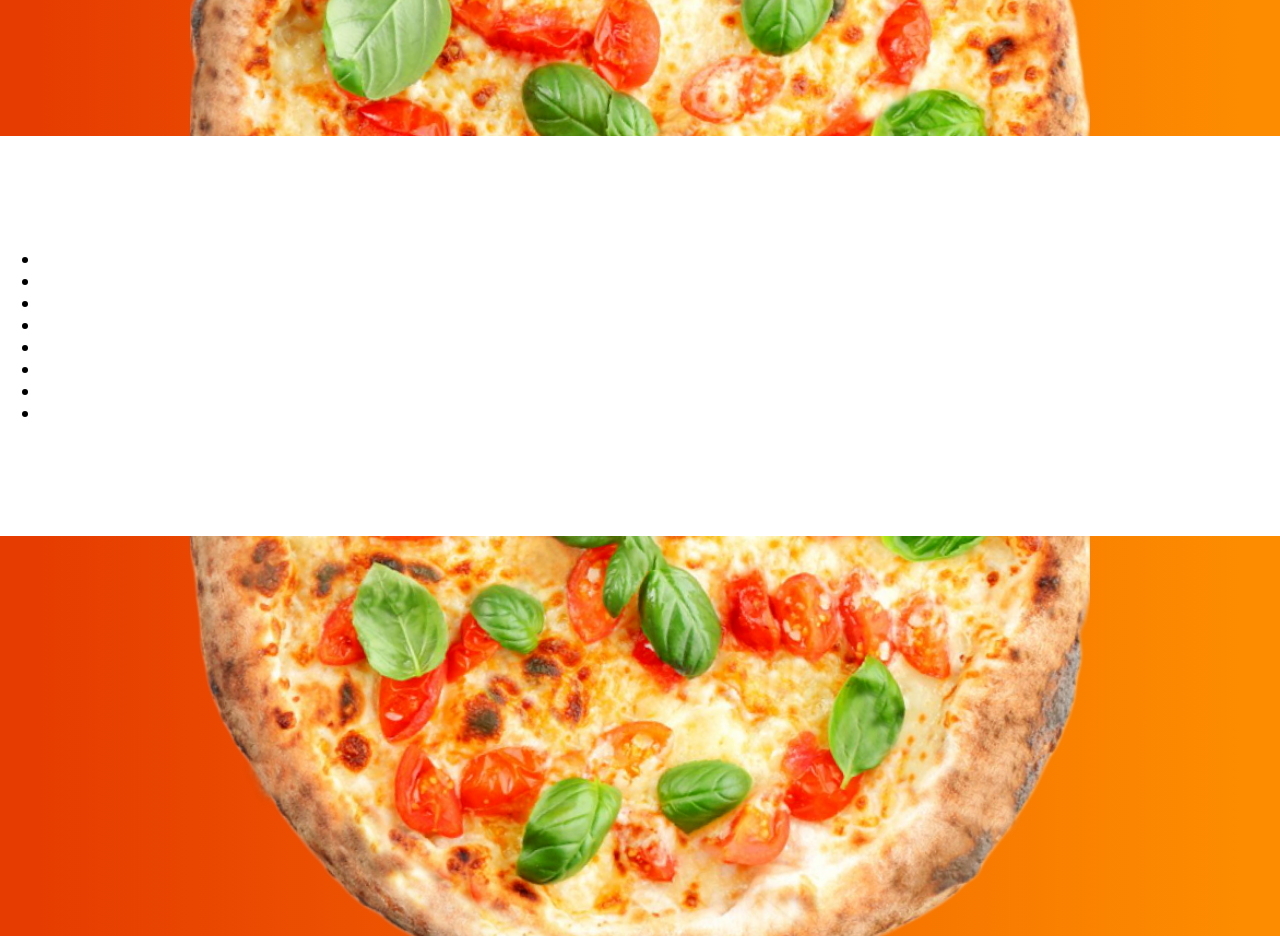
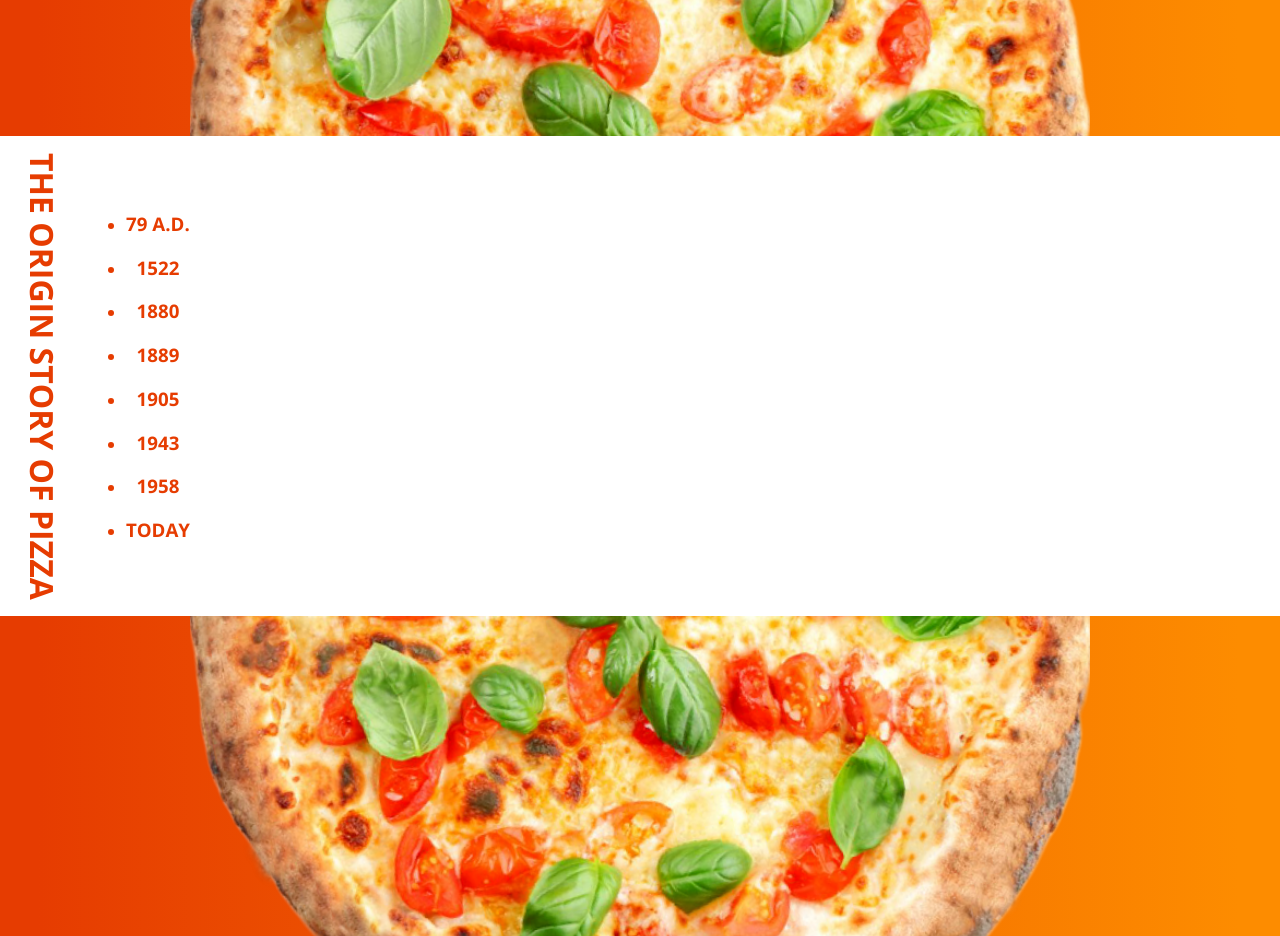
Before and after one commit to fdmmarshall/pizza-timeline, a React (Create React App) app: page / in a window 1280 px wide. Shown: the part 800-1736 px from the top of the page. Built offline with nearby package versions, Linux system fonts and the light colour scheme.

Commit message:
timeline edits

```diff
--- a/src/App.css
+++ b/src/App.css
@@ -84,8 +84,14 @@
   display: flex;
   align-items: center;
   width: 100%;
-  height: 50vh;
+  height: 60vh;
   background-color: #ffffff;
+  color: #e63c01;
+}
+
+.Timeline-container > h1 {
+  text-orientation: mixed;
+  writing-mode: vertical-rl;
 }
 
 .App-header {
--- a/src/components/PizzaTimeline.tsx
+++ b/src/components/PizzaTimeline.tsx
@@ -18,49 +18,73 @@ export default function TimelineContainer({ display }: PizzaTimelineProps) {
         <li className="dot">
           <div className="timestamp">
             <span className="icon"></span>
-            <span className="pizza-info"></span>
+            <span className="pizza-info">
+              <h3>79 A.D.</h3>
+              <p></p>
+            </span>
           </div>
         </li>
         <li className="dot">
           <div className="timestamp">
             <span className="icon"></span>
-            <span className="pizza-info"></span>
+            <span className="pizza-info">
+              <h3>1522</h3>
+              <p></p>
+            </span>
           </div>
         </li>
         <li className="dot">
           <div className="timestamp">
             <span className="icon"></span>
-            <span className="pizza-info"></span>
+            <span className="pizza-info">
+              <h3>1880</h3>
+              <p></p>
+            </span>
           </div>
         </li>
         <li className="dot">
           <div className="timestamp">
             <span className="icon"></span>
-            <span className="pizza-info"></span>
+            <span className="pizza-info">
+              <h3>1889</h3>
+              <p></p>
+            </span>
           </div>
         </li>
         <li className="dot">
           <div className="timestamp">
             <span className="icon"></span>
-            <span className="pizza-info"></span>
+            <span className="pizza-info">
+              <h3>1905</h3>
+              <p></p>
+            </span>
           </div>
         </li>
         <li className="dot">
           <div className="timestamp">
             <span className="icon"></span>
-            <span className="pizza-info"></span>
+            <span className="pizza-info">
+              <h3>1943</h3>
+              <p></p>
+            </span>
           </div>
         </li>
         <li className="dot">
           <div className="timestamp">
             <span className="icon"></span>
-            <span className="pizza-info"></span>
+            <span className="pizza-info">
+              <h3>1958</h3>
+              <p></p>
+            </span>
           </div>
         </li>
         <li className="dot">
           <div className="timestamp">
             <span className="icon"></span>
-            <span className="pizza-info"></span>
+            <span className="pizza-info">
+              <h3>TODAY</h3>
+              <p></p>
+            </span>
           </div>
         </li>
       </ul>
--- a/src/components/TimelineContainer.tsx
+++ b/src/components/TimelineContainer.tsx
@@ -14,6 +14,7 @@ export default function TimelineContainer({ display }: ContainerProps) {
       )}
       id="white-space"
     >
+      <h1>THE ORIGIN STORY OF PIZZA</h1>
       <PizzaTimeline display={display} />
     </div>
   );
```
